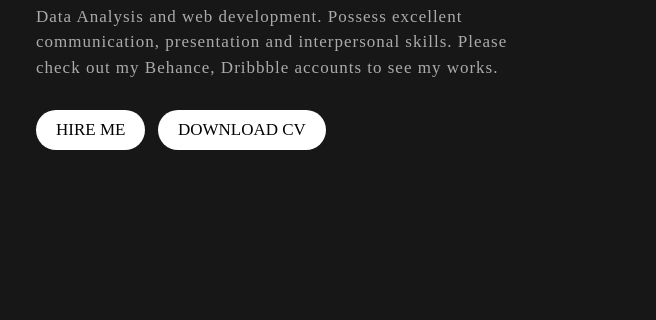
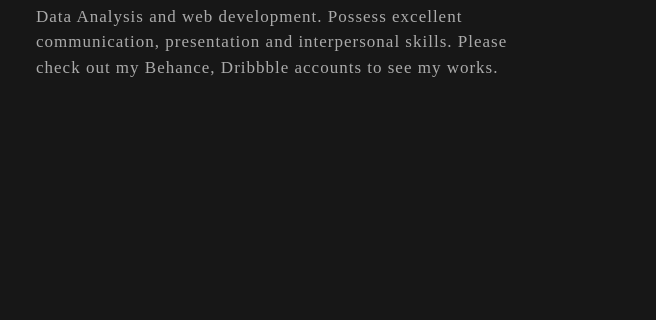
Before and after one commit to dayanajoseph/portfolio, a plain HTML site: page index.html in a window 1280 px wide. Shown: the part 2043-2363 px from the top of the page, 624-1280 px from the left. Drawn offline with nearby package versions, Linux system fonts and the light colour scheme.

Commit message:
Update index.html

```diff
--- a/index.html
+++ b/index.html
@@ -222,8 +222,8 @@ Please check out my Behance, Dribbble accounts to see my works.
           <p>
 
           </p>
-          <a href="#" class="btn">hire me</a>
-          <a href="#" class="btn">download CV</a>
+         <!-- <a href="#" class="btn">hire me</a> -->
+         <!-- <a href="#" class="btn">download CV</a> -->
         </div>
       </div>
     </section>
```
